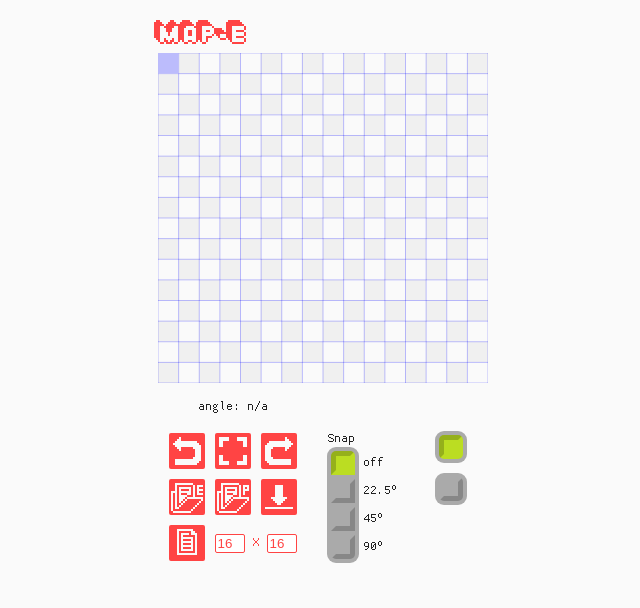
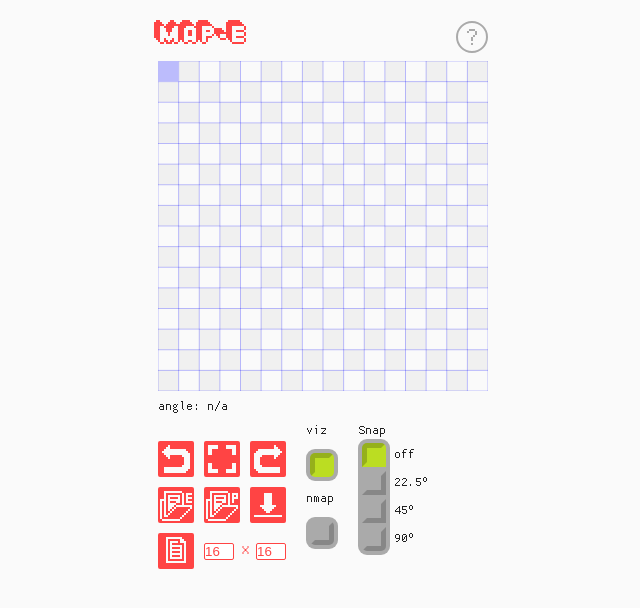
Before and after one commit to georgeolee/map-e, a React (Create React App) app: page / in a window 1280 px wide. Shown: the top 608 px of the page, without its empty margins (317-957 px from the left). Built offline with nearby package versions, Linux system fonts and the light colour scheme.

Commit message:
fixes bg image bug; adds app info button

```diff
--- a/src/App.css
+++ b/src/App.css
@@ -2,9 +2,9 @@
 /* size inputs - move to modal? */
 
 :root{
-  box-sizing: border-box;
   background-color: var(--white);
   color: var(--black);
+  font-size: 16px;
 
   /* color definitions */
   --red : #f44;
@@ -52,6 +52,17 @@
 
   --canvas-size: 330px;
   --bg-opacity-slider-visibility: hidden;
+
+}
+
+*{
+  margin: 0;
+  padding: 0;
+  box-sizing: border-box;
+}
+
+ul{
+  list-style: none;
 }
 
 /* app container element */
@@ -83,7 +94,10 @@
   display: grid;
 
   grid-template-columns: var(--canvas-size);
-  grid-auto-rows: min-content;
+
+  grid-template-columns: repeat(3, auto);
+  row-gap: 0.5em;
+
 
   align-items: center;
 
@@ -93,9 +107,11 @@
   font-family: 'basis33','Courier New', Courier, monospace;
 }
 
-.App > *{
-  /* flex-grow: 0; */
-
+#info-button{
+  grid-column: 3;
+}
+#p5-container, .controls, .display-area{
+  grid-column: span 3;
 }
 
 .App-header{
@@ -104,6 +120,7 @@
   color: var(--primary);
 }
 
+/* disable highlighting except on text inputs */
 .App :not(input[type="text"]){
   user-select: none;
   -webkit-user-select: none;
@@ -113,15 +130,13 @@
 
 .controls{
   display: grid;
-  grid-template-columns: auto auto auto;
+  grid-template-columns: auto auto 1fr;
   row-gap: 20px;
   column-gap: 20px;
 }
 
 input, button{
   touch-action: none;
-  /* touch-action: manipulation; */
-  /* touch-action: pinch-zoom; */
 }
 
 input[type="text"]{
@@ -129,13 +144,15 @@ input[type="text"]{
 }
 
 
+/* TODO - control layout */
+
 .button-controls{
   display: grid;
 
   --col-gap: 10px;
   --row-gap: 10px;
 
-  grid-template-columns: auto auto auto;
+  grid-template-columns: repeat(3, 1fr);
 
   /* grid-template-columns: repeat(6, 1fr); */
 
@@ -143,6 +160,8 @@ input[type="text"]{
   row-gap: var(--row-gap);
   justify-content: center;
   align-content: center;
+  position: relative;
+  top: 1em;
 }
 
 /* TEST */
@@ -151,10 +170,25 @@ input[type="text"]{
   display: none;
 }
 
+#info-button{
+  background-color: transparent;
+  border: none;
+  appearance: none;
+  outline: none;
+  color: var(--neutral-lighter);
+
+  border-radius: 50%;
+  border: 2px solid var(--neutral-lighter);
+  width: 1em;
+  height: 1em;
+
+  font-family: 'basis33','extrude','Courier New', Courier, monospace;
+  font-size: 2em;
+}
 
 /* button styling */
 
-.button:not(.checkbox){
+.button:not(.checkbox):not(#info-button){
   --size: calc(32px + 2*var(--border));
   --radius: 2px;
   --border: 2px;
@@ -289,7 +323,6 @@ button.checkbox.checked, .radio input:checked{
 /* ---------------------------------------*/
 
 .display-area, .display-info{
-  /* background-color: var(--secondary); */
   display: flex;
   flex-direction: column;
   flex-grow: 1;
@@ -307,13 +340,6 @@ button.checkbox.checked, .radio input:checked{
 }
 
 
-
-/* .new-emap-inputs{
-  display: flex;
-  grid-column: span 3;
-} */
-
-
 .new-emap-size-inputs{
   display: grid;
   grid-template-columns: auto auto auto;
@@ -327,12 +353,8 @@ button.checkbox.checked, .radio input:checked{
 }
 
 /* "number" input styling - for w and h*/
-
 .number-input{
-  /* appearance: none; */
   box-sizing: border-box;
-  /* font-size: 16px; */
-  /* width: 2em; */
   width: 30px;
   color: inherit;
   border: 1px solid var(--primary);
@@ -358,17 +380,93 @@ button.checkbox.checked, .radio input:checked{
 
 /* hover styling goes here */
 @media (hover :hover) and (pointer: fine){
-  .button:not(.checkbox):hover{
-    --color: var(--primary-lighter);
-  }
 
   button:hover, input[type="radio"]:hover{
     cursor: pointer;
   }
 
+  #root .button:not(.checkbox):hover{
+    --color: var(--primary-lighter);
+  }
+
   button.checkbox:hover, input[type="radio"]:hover{
     --color: var(--color-hover);
   }
+
+  #info-modal-content > button:hover{
+    background-color: var(--neutral-lighter-2);
+  }
+}
+
+
+/* INFO MODAL */
+
+#info-modal{
+  display: flex;
+  /* flex-direction: column; */
+  align-items: center;
+  justify-content: center;
+  position: fixed;
+  inset: 0 0 0 0;
+  z-index: 10000;
+  background-color: #0002;
+  --transition-time: 0.1s;
+}
+
+#info-modal.hidden{
+  transition: opacity var(--transition-time), visibility 0s var(--transition-time);
+  opacity: 0;
+  visibility: hidden;
+
+}
+
+#info-modal.visible{
+  transition: opacity var(--transition-time);
+  opacity: 1;
+  visibility: visible;
+}
+
+#info-modal-content{
+
+  --margin: min(4em, 10vw, 10vh);
+  min-height: 30vh;
+  max-height: calc(100% - 2*var(--margin));
+  display: flex;
+  position: relative;
+  overflow: auto;
+  margin: var(--margin);
+  padding: 2em;
+  background-color: var(--white);
+  border-radius: 1em;
+  color: var(--black);
+  /* flex: 1; */
+  box-shadow: 0 2px 5px #0002;
+
+}
+
+/* X button to close the modal */
+#info-modal-content > button{
+  border: none;
+  background: transparent;
+  position: absolute;
+
+  right: 1em;
+  top: 1em;
+  color: var(--black);
+  background-color: var(--neutral-lighter);
+
+  color: var(--white);
+  border-radius: 50%;
+  padding: 0.5em;
+  width: 2em;
+  height:2em;
+}
+
+
+
+#info li{
+  margin: 1em 0
+  /* line-height: 2em; */
 }
 
 /* screen size breakpoints */
--- a/src/App.js
+++ b/src/App.js
@@ -12,6 +12,7 @@ import { Controls } from './app-components/Controls';
 
 
 import { TooltipModal } from './components/TooltipModal';
+import { InfoButton } from './app-components/InfoButton';
 
 //TODO:
 
@@ -80,6 +81,10 @@ function App() {
 
       <div className='App-header'>map-e</div>
 
+      {/* <button id='info-button'>?</button> */}
+
+      <InfoButton/>
+
       <CanvasContainer/>
 
       <DisplayArea
--- a/src/app-components/Controls.js
+++ b/src/app-components/Controls.js
@@ -85,6 +85,25 @@ export function Controls(props){
                     </div>
             </div>
 
+        <div className='toggle-controls'>
+
+            viz
+            <Checkbox
+                id='viz-toggle'
+                label='viz'
+                tooltip='show pixel vector directions'
+                func={b=>settings.showDirection = b}
+                checked
+                />
+
+            nmap
+            <Checkbox
+                id='nmap-toggle'
+                label='nmap'
+                tooltip='toggle normal map mode'
+                func={b=>{settings.normalMapMode = b; p5Flags.recolor.raise()}}
+                />
+        </div>
 
         <div className='snap-controls'>
             Snap
@@ -108,23 +127,6 @@ export function Controls(props){
         </div>
 
 
-        <div className='toggle-controls'>
-            <Checkbox
-                id='viz-toggle'
-                label='viz'
-                tooltip='show pixel vector directions'
-                func={b=>settings.showDirection = b}
-                checked
-                />
-
-            <Checkbox
-                id='nmap-toggle'
-                label='nmap'
-                tooltip='toggle normal map mode'
-                func={b=>{settings.normalMapMode = b; p5Flags.recolor.raise()}}
-                />
-        </div>
-
         <Slider
             min={0}
             max={255}
--- /dev/null
+++ b/src/app-components/Info.js
@@ -0,0 +1,20 @@
+//App info to render inside of modal
+export function Info(){
+    const tips = [
+        'Click and drag to add/edit pixels.',
+        'Click a pixel without dragging to delete it.',
+        'Zoom: pinch | ctrl + wheel',
+        'Pan: 2 finger drag | wheel | alt + drag',
+        'Tooltips: long press (mobile) or hover (desktop) to show tooltips',
+        'Normal Map Mode - Y axis is reversed and empty pixels are set to RGB(128,128,255)',
+    ]
+
+    const items = tips.map((str, i) => <li key={`info-${i}`}>{str}</li>);
+
+    return(
+        <ul id='info'>
+            {items}
+        </ul>
+    );
+
+}
--- /dev/null
+++ b/src/app-components/InfoButton.js
@@ -0,0 +1,29 @@
+import { useRef, useState } from "react";
+import { InfoModal } from "./InfoModal";
+
+export function InfoButton(props){
+
+    const [showing, showModal] = useState(false);
+
+    const buttonProps = {
+        id:'info-button',
+        onClick: () => showModal(true),
+    }
+
+    const modalProps = {
+        visible: showing,
+        hideModal: () => showModal(false),
+    }
+
+
+    return(
+
+        <>
+            <button {...buttonProps}>
+                ?
+            </button>
+            <InfoModal {...modalProps}/>
+        </>
+
+    );
+}
--- /dev/null
+++ b/src/app-components/InfoModal.js
@@ -0,0 +1,27 @@
+import { useRef } from "react";
+import { Info } from "./Info";
+
+export function InfoModal(props){
+
+    const modalRef = useRef()
+
+    const {
+        visible,
+        hideModal,
+    } = props;
+
+
+    return(
+        <div
+            ref={modalRef}
+            id='info-modal'
+            className={visible ? 'visible' : 'hidden'}>
+
+            <div id='info-modal-content'>
+                <button onClick={hideModal}>X</button>
+                <Info/>
+            </div>
+
+        </div>
+    );
+}
--- a/src/refactor/sketch.js
+++ b/src/refactor/sketch.js
@@ -229,6 +229,7 @@ export function sketch(p){
             }
 
             bgBaked = p.createImage(bg.width, bg.height);
+            bg.loadPixels();
             bgBaked.copy(bg, 0, 0, bg.width, bg.height, 0, 0, bg.width, bg.height);
             p5Flags.bakeBackgroundOpacity.raise();
 
```
Also changed, not shown: 1 other file (tests, documents, lock files or other folders).
